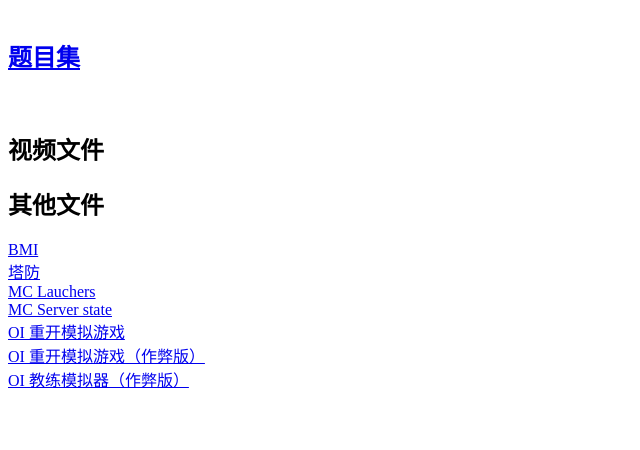
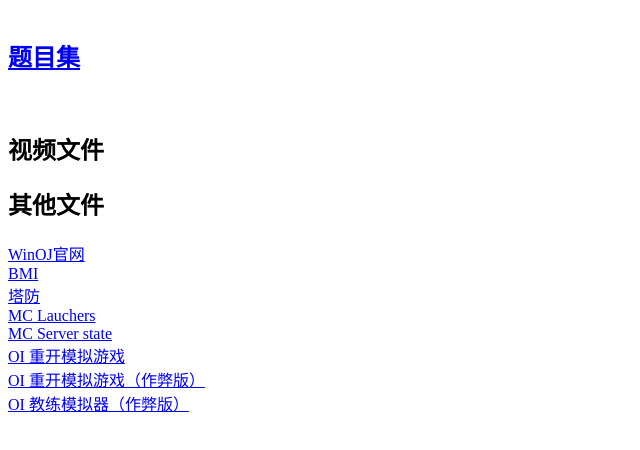
Before and after one commit to dxx114514-stack/dxx114514-stack.github.io, a plain HTML site: page docs/index.html in a window 1280 px wide. Shown: the part 66-516 px from the top of the page, without its empty margins (0-640 px from the left). Drawn offline with Linux system fonts and the light colour scheme.

Commit message:
Add links to additional resources in index.html

```diff
--- a/docs/index.html
+++ b/docs/index.html
@@ -9,6 +9,8 @@
 <br><h2>视频文件</h2>
 <!--video-->
 <h2>其他文件</h2>
+<a href=".\winoj.mimo">WinOJ官网</a>
+<br>
 <a href=".\BMI\index.html">BMI</a>
 <br>
 <a href=".\TaFang\index.html">塔防</a>
```
